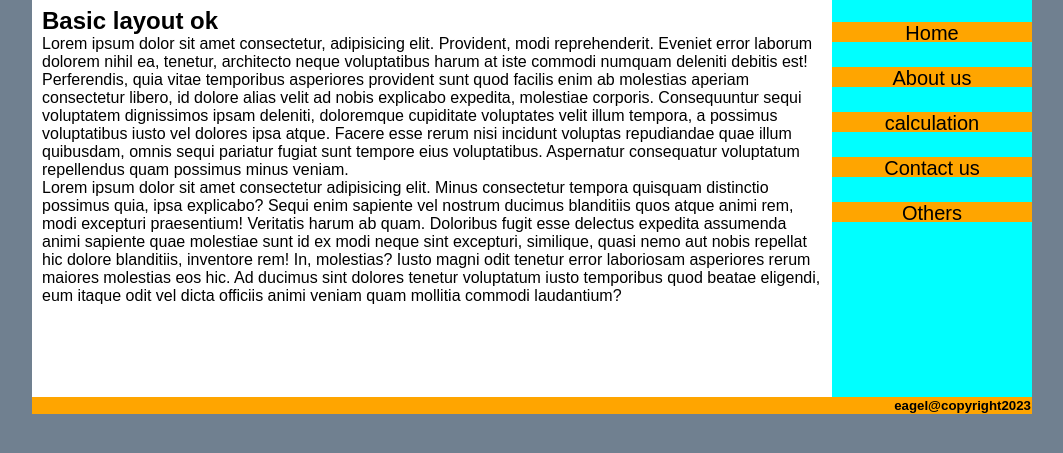
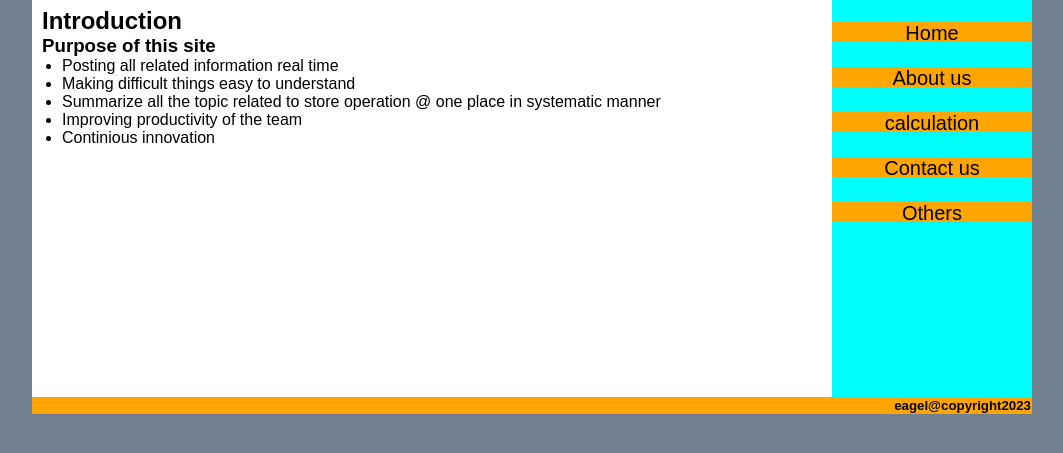
Before and after one commit to paieageles/pankaj, a plain HTML site: page index.html in a window 1280 px wide. Shown: the part 141-594 px from the top of the page, without its empty margins (108-1171 px from the left). Drawn offline with Linux system fonts and the light colour scheme.

Commit message:
Home page

```diff
--- a/index.html
+++ b/index.html
@@ -22,9 +22,15 @@
         </ul>
     </div>
     <div id="content">
-        <h2>Basic layout ok</h2>
-        <p>Lorem ipsum dolor sit amet consectetur, adipisicing elit. Provident, modi reprehenderit. Eveniet error laborum dolorem nihil ea, tenetur, architecto neque voluptatibus harum at iste commodi numquam deleniti debitis est! Perferendis, quia vitae temporibus asperiores provident sunt quod facilis enim ab molestias aperiam consectetur libero, id dolore alias velit ad nobis explicabo expedita, molestiae corporis. Consequuntur sequi voluptatem dignissimos ipsam deleniti, doloremque cupiditate voluptates velit illum tempora, a possimus voluptatibus iusto vel dolores ipsa atque. Facere esse rerum nisi incidunt voluptas repudiandae quae illum quibusdam, omnis sequi pariatur fugiat sunt tempore eius voluptatibus. Aspernatur consequatur voluptatum repellendus quam possimus minus veniam.</p>
-        <p>Lorem ipsum dolor sit amet consectetur adipisicing elit. Minus consectetur tempora quisquam distinctio possimus quia, ipsa explicabo? Sequi enim sapiente vel nostrum ducimus blanditiis quos atque animi rem, modi excepturi praesentium! Veritatis harum ab quam. Doloribus fugit esse delectus expedita assumenda animi sapiente quae molestiae sunt id ex modi neque sint excepturi, similique, quasi nemo aut nobis repellat hic dolore blanditiis, inventore rem! In, molestias? Iusto magni odit tenetur error laboriosam asperiores rerum maiores molestias eos hic. Ad ducimus sint dolores tenetur voluptatum iusto temporibus quod beatae eligendi, eum itaque odit vel dicta officiis animi veniam quam mollitia commodi laudantium?</p>
+        <h2>Introduction</h2>
+        <h3>Purpose of this site</h3>
+        <ul>
+            <li>Posting all related information real time</li>
+            <li>Making difficult things easy to understand</li>
+            <li>Summarize all the topic related to store operation @ one place in systematic manner</li>
+            <li>Improving productivity of the team</li>
+            <li>Continious innovation</li>
+        </ul>
     </div>
     <div id="sidebar">
         <ul>
```
